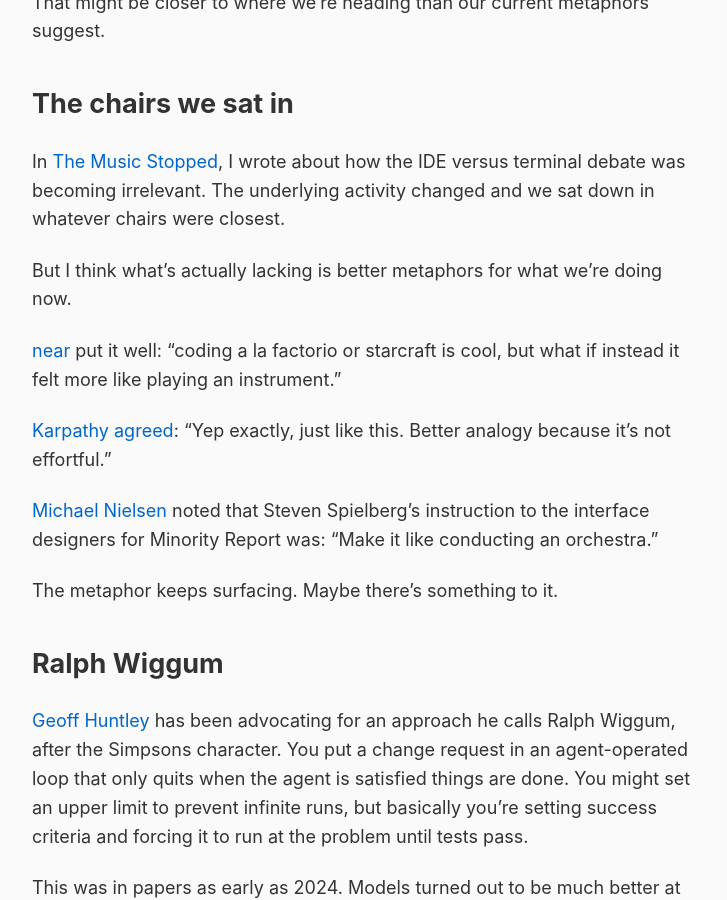
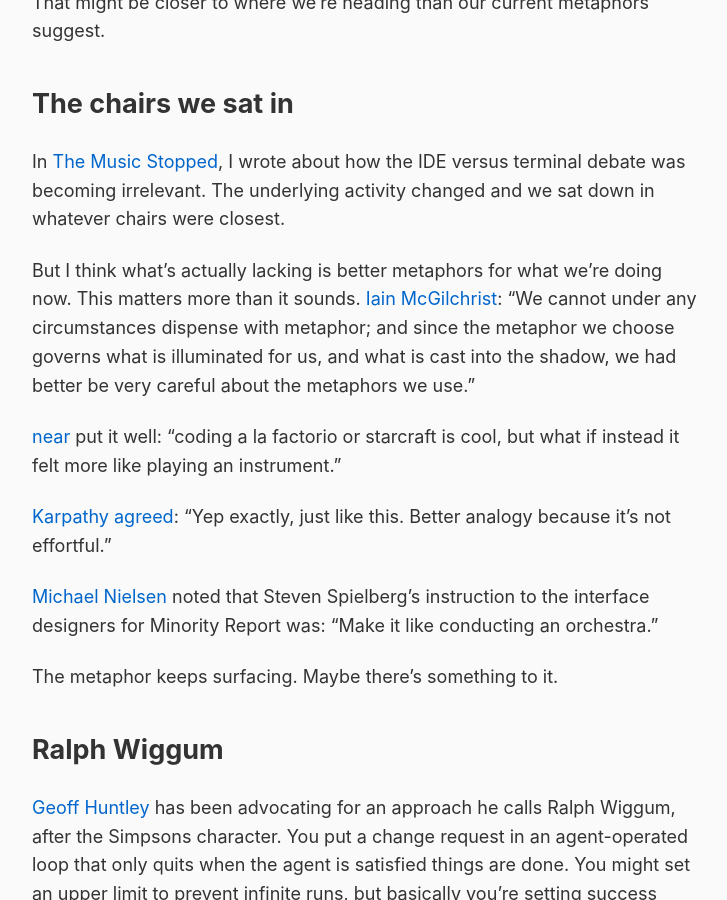
Before and after one commit to rob137/rob137.github.io, a Jekyll site: the page built from _posts/2026-01-06-vibe-orchestration.md, in a window 1280 px wide and 900 px high, scrolled down 401 px. Shown: the whole window, without its empty margins (275-1002 px from the left). Built offline with Jekyll 4.4.1, drawn with Linux system fonts in a browser that asks for light colours.

Commit message:
Add McGilchrist quote on metaphor
🤖 Generated with [Claude Code](https://claude.com/claude-code)

Co-Authored-By: Claude Opus 4.5 <noreply@anthropic.com>

```diff
--- a/_posts/2026-01-06-vibe-orchestration.md
+++ b/_posts/2026-01-06-vibe-orchestration.md
@@ -14,7 +14,7 @@ That might be closer to where we're heading than our current metaphors suggest.
 
 In [The Music Stopped](/2026/01/02/the-music-stopped/), I wrote about how the IDE versus terminal debate was becoming irrelevant. The underlying activity changed and we sat down in whatever chairs were closest.
 
-But I think what's actually lacking is better metaphors for what we're doing now.
+But I think what's actually lacking is better metaphors for what we're doing now. This matters more than it sounds. [Iain McGilchrist](https://en.wikipedia.org/wiki/Iain_McGilchrist): "We cannot under any circumstances dispense with metaphor; and since the metaphor we choose governs what is illuminated for us, and what is cast into the shadow, we had better be very careful about the metaphors we use."
 
 [near](https://x.com/nearcyan/status/2008321468397220174) put it well: "coding a la factorio or starcraft is cool, but what if instead it felt more like playing an instrument."
 
```
